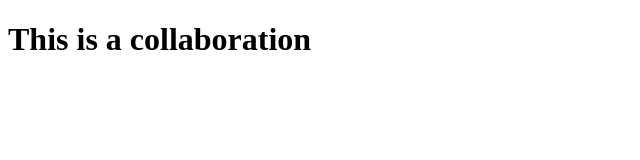
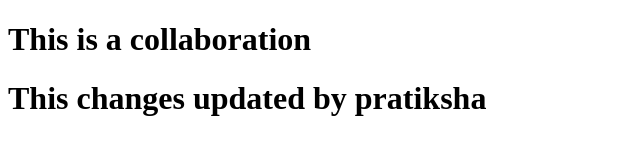
Before and after one commit to DimpeshAhuja/Collaboration, a plain HTML site: page index.html in a window 1280 px wide. Shown: the whole page, without its empty margins (0-640 px from the left). Drawn offline with Linux system fonts and the light colour scheme.

Commit message:
This changes done by pratiksha

```diff
--- a/index.html
+++ b/index.html
@@ -7,5 +7,6 @@
 </head>
 <body>
     <h1>This is a collaboration</h1>
+    <h1>This changes updated by pratiksha</h1>
 </body>
 </html>
```
